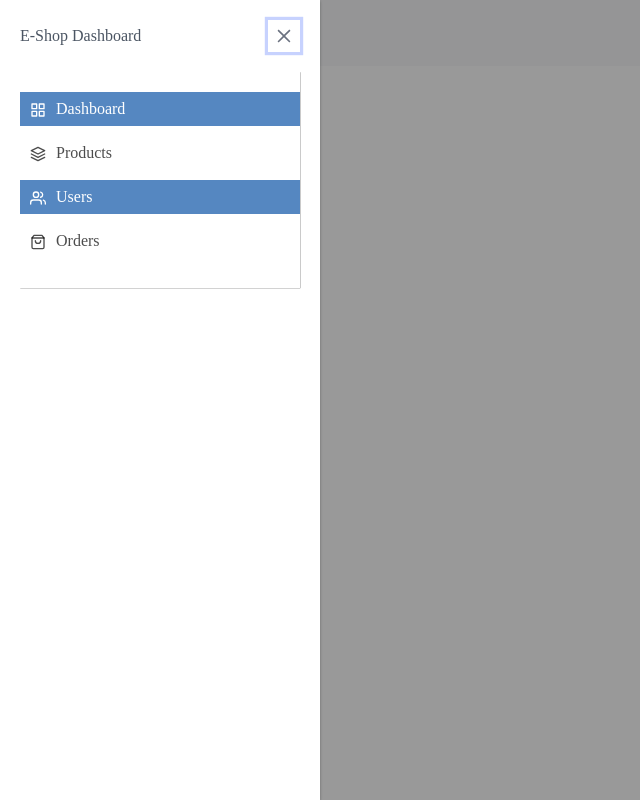
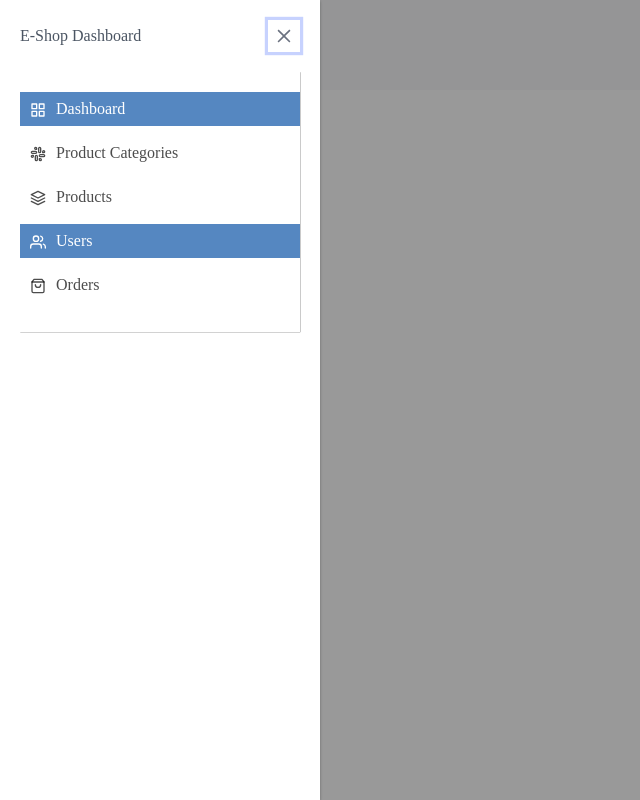
Before and after one commit to gebrina/e-shop, a React (Vite) app: page /dashboard/users in a window 1280 px wide. Shown: the whole page, without its empty margins (0-640 px from the left). Built offline with nearby package versions, Linux system fonts and the light colour scheme; a web font is replaced by a local one.

Commit message:
updated menu links

```diff
--- a/src/components/navbar/MenusData.tsx
+++ b/src/components/navbar/MenusData.tsx
@@ -1,4 +1,10 @@
-import { FiUsers, FiGrid, FiLayers, FiShoppingBag } from "react-icons/fi";
+import {
+  FiUsers,
+  FiGrid,
+  FiLayers,
+  FiShoppingBag,
+  FiSlack,
+} from "react-icons/fi";
 type Menu = {
   inDashboard?: boolean;
   label: string;
@@ -11,6 +17,12 @@ export const menus: Menu[] = [
     label: "Dashboard",
     path: "/dashboard/",
     icon: <FiGrid />,
+  },
+  {
+    inDashboard: true,
+    label: "Product Categories",
+    path: "/dashboard/product-categories",
+    icon: <FiSlack />,
   },
   {
     inDashboard: true,
--- a/src/dashboard/layout.tsx
+++ b/src/dashboard/layout.tsx
@@ -6,7 +6,7 @@ import Dashboard from ".";
 import { useState } from "react";
 import Sidbar from "../components/Sidbar";
 import { FiSlack } from "react-icons/fi";
-import { Button } from "primereact/button";
+import { ProductCategory } from "./product-category";
 const DashboardLayout = () => {
   const [visible, setVisible] = useState(true);
 
@@ -28,8 +28,12 @@ const DashboardLayout = () => {
         <Routes>
           <Route path="/dashboard" element={<Dashboard />} />
           <Route path="/dashboard/products" element={<Product />} />
+          <Route
+            path="/dashboard/product-categories"
+            element={<ProductCategory />}
+          />
           <Route path="/dashboard/orders" element={<Order />} />
-          <Route path="/dashbaord/users" element={<User />} />
+          <Route path="/dashboard/users" element={<User />} />
         </Routes>
       </BrowserRouter>
     </div>
--- a/src/dashboard/user/User.tsx
+++ b/src/dashboard/user/User.tsx
@@ -1,5 +1,3 @@
-import React from "react";
-
 const User = () => {
   return <div>User</div>;
 };
```
